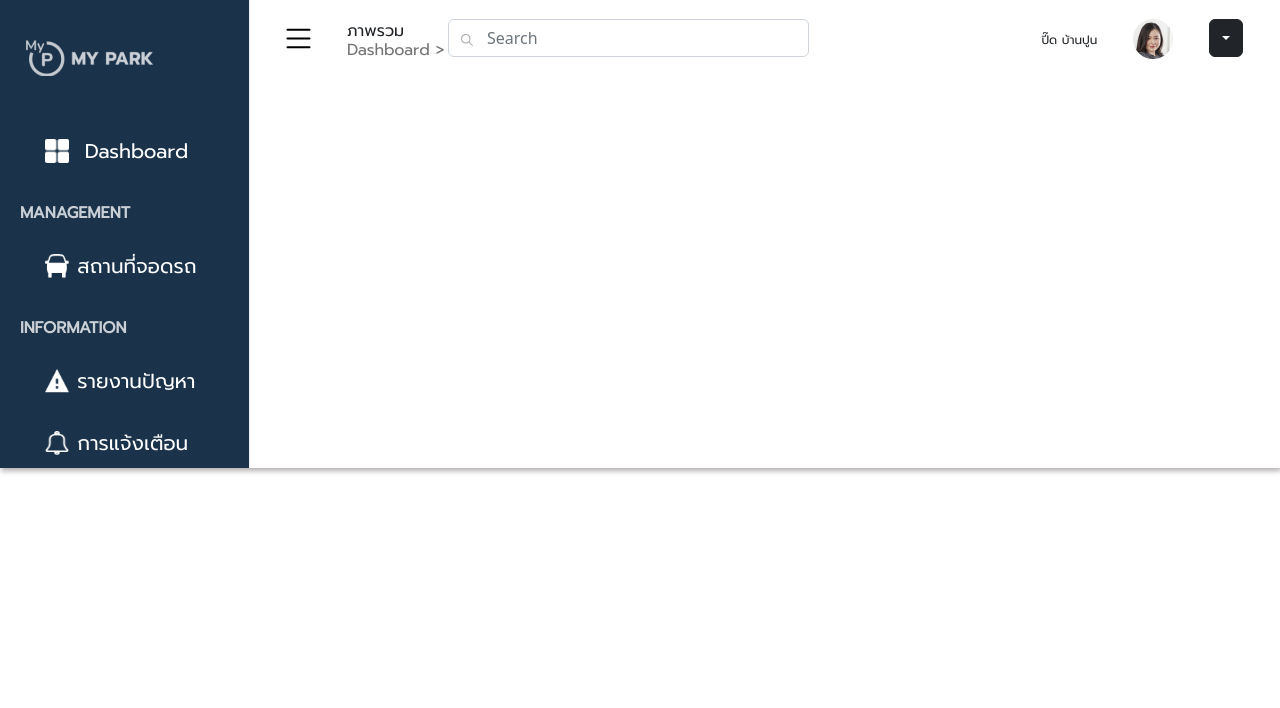
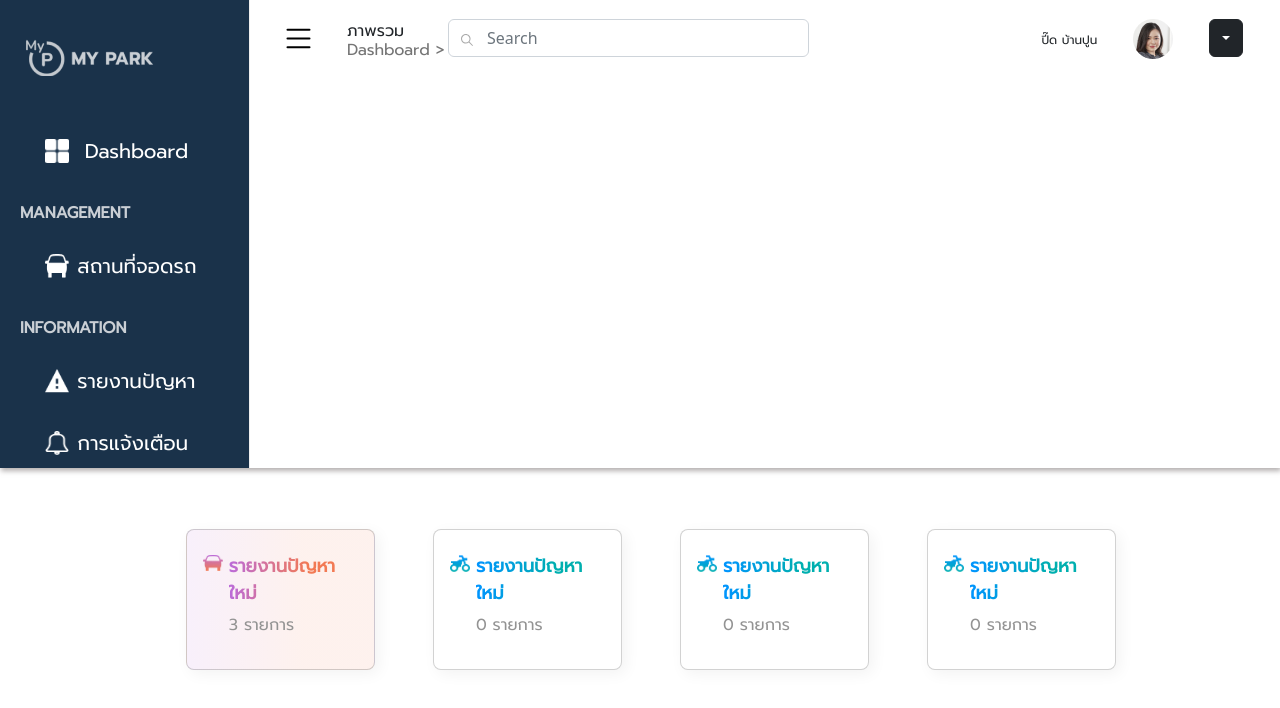
Before and after one commit to MyparkTU/fronted-web, a React (Create React App) app: page / in a window 1280 px wide. Shown: the top 708 px of the page. Built offline with nearby package versions, Linux system fonts and the light colour scheme.

Commit message:
add newreport to dashboardpage

```diff
--- a/src/components/NewReport.js
+++ b/src/components/NewReport.js
@@ -2,24 +2,71 @@ import  React, { Component } from "react";
 import 'bootstrap/dist/css/bootstrap.min.css';
 import '../styles/NewReport.css'
 import haveReportcar from '../asset/image/haveReportcar.png'
-class Reportcomponent extends Component {
-    render() {
+import noReportmoter from '../asset/image/moternoreport.png'
+function Reportcomponent() {
         return(
-            <div class="card boxstyle " >
+          <div className="columreport">
+
+            <div class="card carboxstyle " >
             <div class="card-body">
             <div className='space'>
                   <img src = {haveReportcar} width= "12.89%" height= "26.43%"  className='image' />
                   <div className='head'>
-                  <p className=" typereport" >รายงานปัญหาใหม่</p>
+                  <p className=" havetypereport" >รายงานปัญหาใหม่</p>
                   <p className=" report" >3 รายการ</p>
                   </div>
                   </div>
 
             </div>
+            </div>
+            <div class="card moterboxstyle " >
+            <div class="card-body">
+            <div className='space'>
+                  <img src = {noReportmoter} width= "12.89%" height= "26.43%"  className='image' />
+                  <div className='head'>
+                  <p className=" nohavetypereport" >รายงานปัญหาใหม่</p>
+                  <p className=" report" >0 รายการ</p>
+                  </div>
+                  </div>
+
+
+
+            </div>
+          </div>
+
+          <div class="card moterboxstyle " >
+            <div class="card-body">
+            <div className='space'>
+                  <img src = {noReportmoter} width= "12.89%" height= "26.43%"  className='image' />
+                  <div className='head'>
+                  <p className=" nohavetypereport" >รายงานปัญหาใหม่</p>
+                  <p className=" report" >0 รายการ</p>
+                  </div>
+                  </div>
+
+
+
+            </div>
+          </div>
+
+          <div class="card moterboxstyle " >
+            <div class="card-body">
+            <div className='space'>
+                  <img src = {noReportmoter} width= "12.89%" height= "26.43%"  className='image' />
+                  <div className='head'>
+                  <p className=" nohavetypereport" >รายงานปัญหาใหม่</p>
+                  <p className=" report" >0 รายการ</p>
+                  </div>
+                  </div>
+
+
+
+            </div>
+          </div>
           </div>
         )
 
 
 }
-}
+
 export default Reportcomponent;
--- a/src/pages/DashBoardPage.js
+++ b/src/pages/DashBoardPage.js
@@ -16,7 +16,9 @@ function DashboardPage() {
                 <Headers />
             </div>
             </header>
-
+        <body>
+            <NewReport />
+            </body>
         </div>
 
     );
--- a/src/styles/NewReport.css
+++ b/src/styles/NewReport.css
@@ -1,12 +1,14 @@
-.boxstyle{
+.carboxstyle{
     background: linear-gradient(90deg, rgba(187, 107, 217, 0.1) 0%, rgba(242, 122, 84, 0.1) 62.15%), #FFFFFF;
     order: 1px solid #E3E3E3;
     box-shadow: 4px 4px 15px rgba(0, 0, 0, 0.05);
     border-radius: 8px;
     width: 16.45%;
     height: 11.75%;
+    margin-top: 3%;
+    margin-left: 5%;
 }
-.typereport {
+.havetypereport {
     font-family: 'Promptlight';
     font-size: 18px;
     font-weight: 800;
@@ -45,3 +47,30 @@
     margin-top: 6%;
     margin-right: 1%;
   }
+.moterboxstyle{
+  background: #FFFFFF;
+  order: 1px solid #E3E3E3;
+  box-shadow: 4px 4px 15px rgba(0, 0, 0, 0.05);
+    border-radius: 8px;
+    width: 16.45%;
+    height: 11.75%;
+    margin-top: 3%;
+    margin-left: 5%;
+
+}
+.nohavetypereport {
+  font-family: 'Promptlight';
+    font-size: 18px;
+    font-weight: 800;
+  background: linear-gradient(90deg, #0094FF 0%, #00AFAF 62.15%);
+-webkit-background-clip: text;
+-webkit-text-fill-color: transparent;
+background-clip: text;
+text-fill-color: transparent;
+}
+.columreport{
+  margin-top: 2%;
+  margin-left: 10%;
+  display: flex;
+  flex-direction: row;
+}
```
Also changed, not shown: src/asset/image/menu.png (deleted), src/asset/image/moternoreport.png (added).
